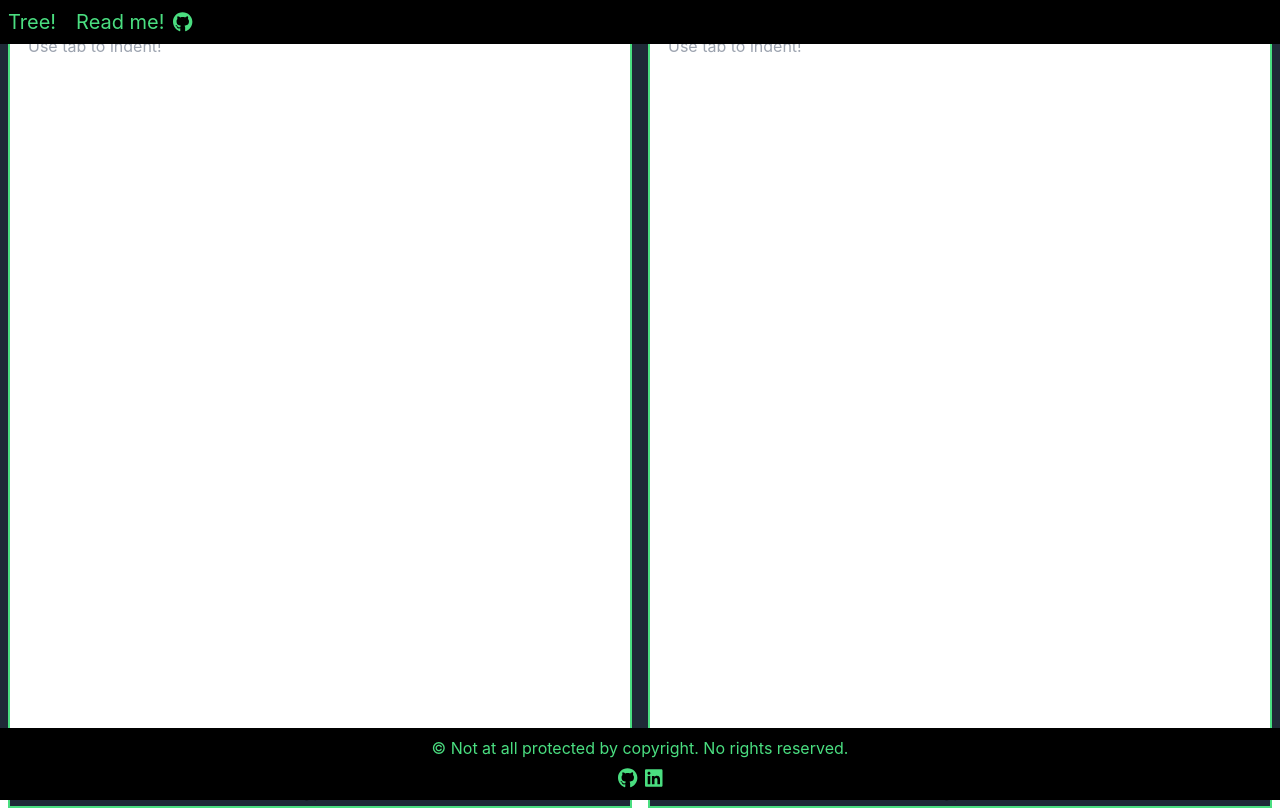
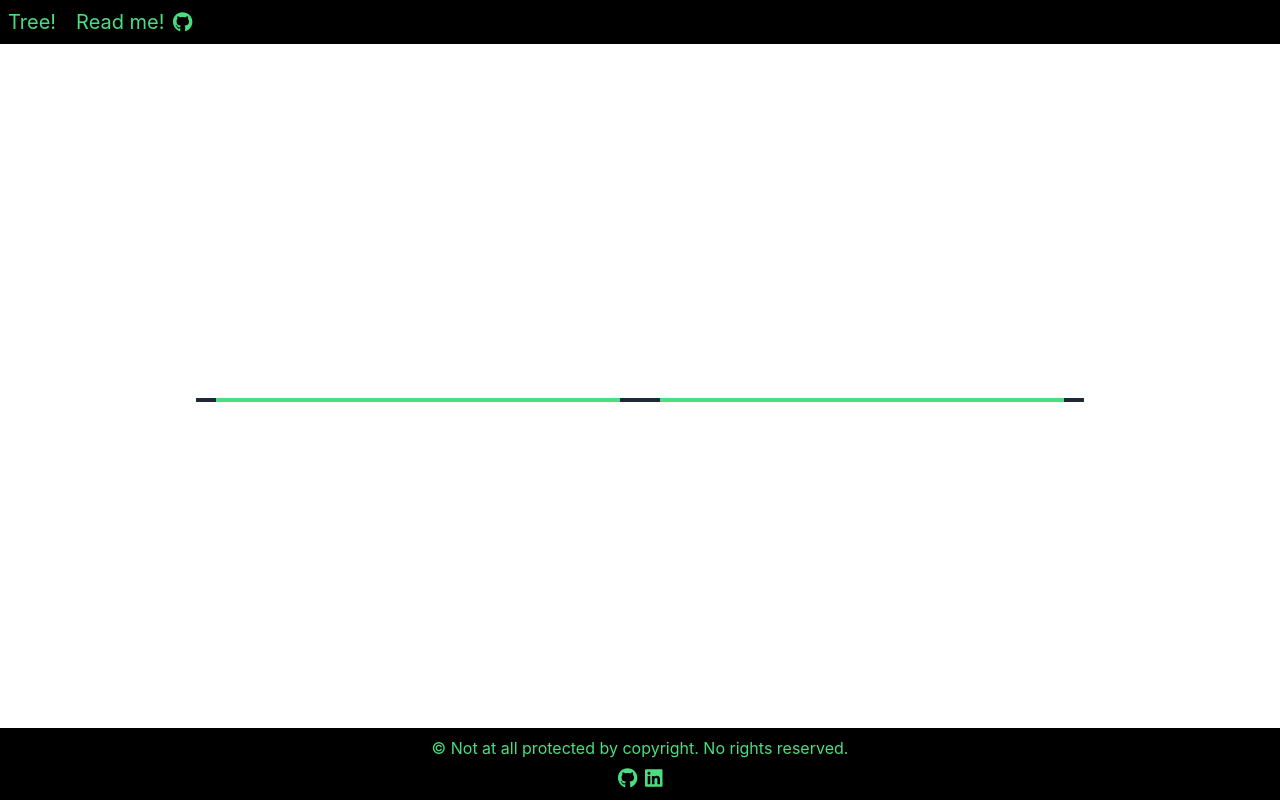
Before and after one commit to Spectre-1/tree_dir, a React (Create React App) app: page / in a window 1280 px wide. Built offline with nearby package versions, Linux system fonts and the light colour scheme.

Commit message:
still fixing parent component with chidl comp

```diff
--- a/src/components/InputComponent.js
+++ b/src/components/InputComponent.js
@@ -1,7 +1,16 @@
-import React, { useState } from 'react';
+import React, { useState, useRef, useEffect } from 'react';
 import '../tailwind.css';
 
 const InputComponent = ({ inputValue, setInputValue }) => {
+  const [containerHeight, setContainerHeight] = useState(0);
+  const containerRef = useRef(null);
+
+  useEffect(() => {
+    if (containerRef.current) {
+      const { height } = containerRef.current.parentElement.getBoundingClientRect();
+      setContainerHeight(height);
+    }
+  }, []);
 
   const handleChange = (e) => {
     setInputValue(e.target.value);
@@ -26,16 +35,19 @@ const InputComponent = ({ inputValue, setInputValue }) => {
   };
 
   return (
-    <div className="flex flex-col h-full w-1/2 bg-gray-800 border-2 border-green-400 m-2">
+    <div
+      ref={containerRef}
+      className="flex flex-col bg-gray-800 w-full md:w-1/2 border-2 border-green-400 m-auto mx-5"
+      style={{ height: containerHeight }}
+    >
       <form className="flex flex-col h-full" onSubmit={handleSubmit}>
         <textarea
-          className="flex-grow input"
+          className="flex-grow input text-3xl" // Increase the font size here
           value={inputValue}
           onChange={handleChange}
           onKeyDown={handleKeyDown}
-          placeholder={`Edit me to generate a tree!\n\u0009Use tab to indent!`}
+          placeholder={` Edit me to generate a tree!\n\u0009Use tab to indent!`}
         ></textarea>
-        <button className="mt-4 notepad-button" type="submit">Save</button>
       </form>
     </div>
   );
--- a/src/components/OutputComponent.js
+++ b/src/components/OutputComponent.js
@@ -1,27 +1,39 @@
-
-import React, { useState, useEffect } from 'react';
-
-const generateOutput = (input) => {
-  return `Output: ${input}`;
-};
+import React, { useState, useRef, useEffect } from 'react';
+import '../tailwind.css';
 
 const OutputComponent = ({ inputValue }) => {
+  const [containerHeight, setContainerHeight] = useState(0);
+  const containerRef = useRef(null);
   const [outputValue, setOutputValue] = useState('');
+
+  useEffect(() => {
+    if (containerRef.current) {
+      const { height } = containerRef.current.parentElement.getBoundingClientRect();
+      setContainerHeight(height);
+    }
+  }, []);
 
   useEffect(() => {
     const output = generateOutput(inputValue);
     setOutputValue(output);
   }, [inputValue]);
 
+  const generateOutput = (input) => {
+    return `${input}`;
+  };
+
   return (
-    <div className="flex flex-col h-full w-1/2 bg-gray-800 border-2 border-green-400 m-2">
+    <div
+      ref={containerRef}
+      className="flex flex-col bg-gray-800 w-full md:w-1/2 border-2 border-green-400 m-auto mx-5"
+      style={{ height: containerHeight }}
+    >
       <form className="flex flex-col h-full">
         <textarea
-          className="flex-grow input"
-          value={inputValue}
-          placeholder={`Edit me to generate a tree!\n\u0009Use tab to indent!`}
+          className="flex-grow input text-3xl" // Increase the font size here
+          value={outputValue}
+          readOnly
         ></textarea>
-        <button className="mt-4 notepad-button" type="submit">Save</button>
       </form>
     </div>
   );
--- a/src/components/ParentComponent.js
+++ b/src/components/ParentComponent.js
@@ -6,7 +6,7 @@ const ParentComponent = () => {
   const [inputValue, setInputValue] = useState('');
 
   return (
-    <div className="flex flex-row h-screen bg-gray-800">
+    <div className="flex flex-col md:flex-row bg-gray-800 m-auto">
       <InputComponent inputValue={inputValue} setInputValue={setInputValue} />
       <OutputComponent inputValue={inputValue} />
     </div>
```
